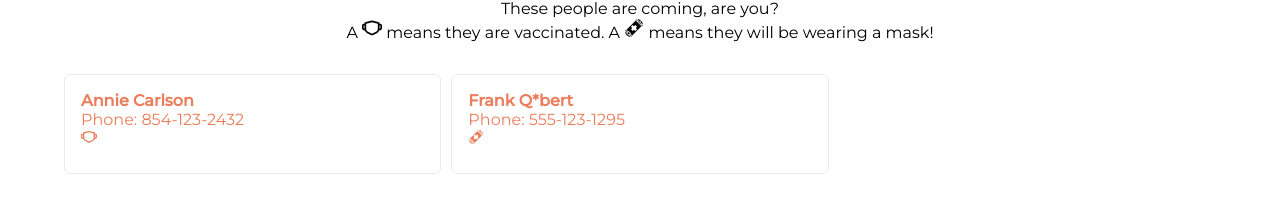
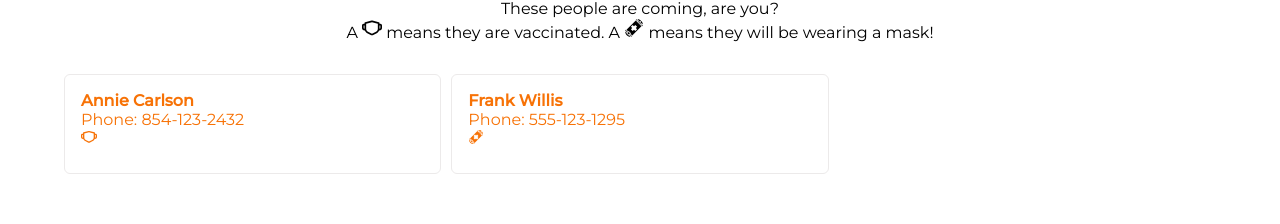
Before and after one commit to kristenwood123/RSVP-react-app, a React (Create React App) app: page /List in a window 1280 px wide. Shown: the part 306-530 px from the top of the page. Built offline with nearby package versions, Linux system fonts and the light colour scheme.

Commit message:
styled list

```diff
--- a/src/components/List.js
+++ b/src/components/List.js
@@ -42,7 +42,7 @@ const List = () => {
               </li>
                <li className='person'>
                 <div className='person__text'>
-                <h4>Frank Q*bert</h4>
+                <h4>Frank Willis</h4>
                 <p>Phone: 555-123-1295</p>
                 <div className="icon" style={{display:'flex'}}>
                   <p><GiHealthCapsule /></p>
--- a/src/components/Modal.js
+++ b/src/components/Modal.js
@@ -11,9 +11,9 @@ const Modal = () => {
   })
 
   return (
-    <div>
+    <>
       <p style={{paddingTop: '10px'}}>{state.modalContent}</p>
-    </div>
+    </>
   )
 }
 
--- a/src/context.js
+++ b/src/context.js
@@ -1,6 +1,5 @@
 import React, { useState, useContext, useReducer } from 'react'
 const AppContext = React.createContext()
-
 
 
 // Reducer, where we deal with state of modal
@@ -9,7 +8,7 @@ const reducer = (state, action) => {
     return {
       ...state,
       isModalOpen: true,
-      modalContent: "You\'ve been added!"
+      modalContent: "You've been added!"
     }
   } if (action.type === 'CLOSE_MODAL') {
     return {...state,
--- a/src/index.css
+++ b/src/index.css
@@ -185,7 +185,7 @@ fieldset {
 }
 
 .person {
-  color: rgb(235, 125, 92);
+  color: rgb(247, 114, 6);
   border: 1px solid rgb(236, 234, 234);
   border-radius: 6px;
 }
@@ -202,7 +202,6 @@ fieldset {
   font-weight: 500;
   position: fixed;
   left: 0;
-  bottom: 0;
   width: 100%;
 }
 
```
